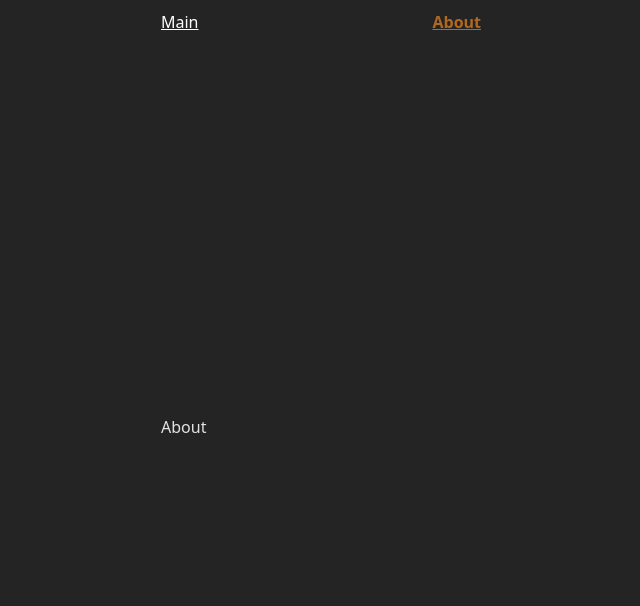
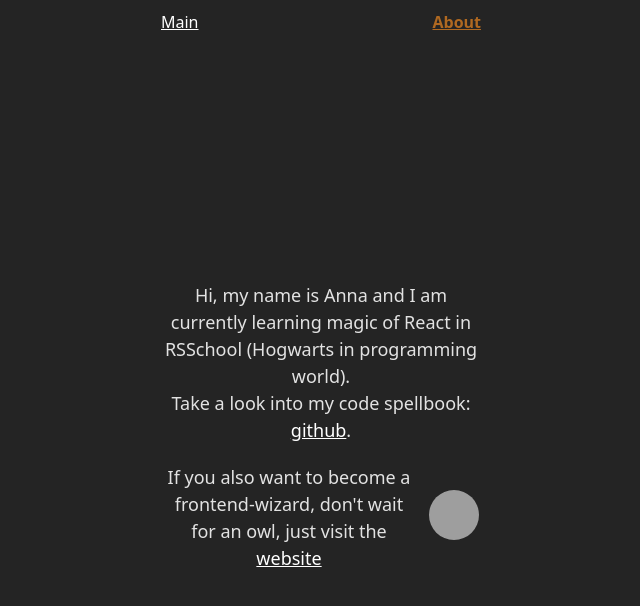
Before and after one commit to binary-apple/react2025q3, a React (Vite) app: page /about in a window 1280 px wide. Shown: the top 606 px of the page, without its empty margins (319-959 px from the left). Built offline with nearby package versions, Linux system fonts and the light colour scheme; grey boxes are pictures that could not be loaded.

Commit message:
feat: add about page

```diff
--- a/src/App.tsx
+++ b/src/App.tsx
@@ -4,6 +4,7 @@ import ErrorBoundary from './components/ErrorBoundary/ErrorBoundary';
 import MainPage from './pages/main/MainPage';
 import Layout from './layouts/Layout';
 import NotFoundPage from './pages/NotFound/NotFoundPage';
+import AboutPage from './pages/About/AboutPage';
 
 function App() {
   return (
@@ -12,7 +13,7 @@ function App() {
         <Routes>
           <Route element={<Layout />}>
             <Route path="/" element={<MainPage />} />
-            <Route path="/about" element={<div>About</div>} />
+            <Route path="/about" element={<AboutPage />} />
             <Route path="*" element={<NotFoundPage />} />
           </Route>
         </Routes>
--- /dev/null
+++ b/src/pages/About/AboutPage.module.css
@@ -0,0 +1,27 @@
+.wrapper {
+  display: flex;
+  flex-direction: column;
+  gap: 20px;
+  max-width: 320px;
+  font-size: large;
+}
+
+.logo {
+  border-radius: 50%;
+  border: 2px solid transparent;
+  width: 50px;
+  height: 50px;
+}
+
+.logo:hover {
+  border: 2px solid hsl(30, 68%, 41%);
+  box-shadow: 0 0.5em 0.5em -0.4em hsl(30, 68%, 41%);
+  transform: translateY(-0.25em);
+  transition: 0.25s;
+}
+
+.school-info {
+  display: flex;
+  gap: 10px;
+  align-items: center;
+}
--- /dev/null
+++ b/src/pages/About/AboutPage.tsx
@@ -0,0 +1,37 @@
+import classes from './AboutPage.module.css';
+
+function AboutPage() {
+  return (
+    <div className={classes.wrapper}>
+      <div>
+        Hi, my name is Anna and I am currently learning magic of React in
+        RSSchool (Hogwarts in programming world). <br />
+        Take a look into my code spellbook:{' '}
+        <a href="https://github.com/binary-apple" target="blank">
+          github
+        </a>
+        .
+      </div>
+      <div className={classes['school-info']}>
+        <div>
+          If you also want to become a frontend-wizard, don&apos;t wait for an
+          owl, just visit the{' '}
+          <a href="https://rs.school/courses/reactjs" target="blank">
+            website
+          </a>
+        </div>
+        <div>
+          <a href="https://rs.school/courses/reactjs" target="blank">
+            <img
+              className={classes.logo}
+              src="https://rs.school/_next/static/media/rss-logo.c19ce1b4.svg"
+              alt="Course logo"
+            ></img>
+          </a>
+        </div>
+      </div>
+    </div>
+  );
+}
+
+export default AboutPage;
```
